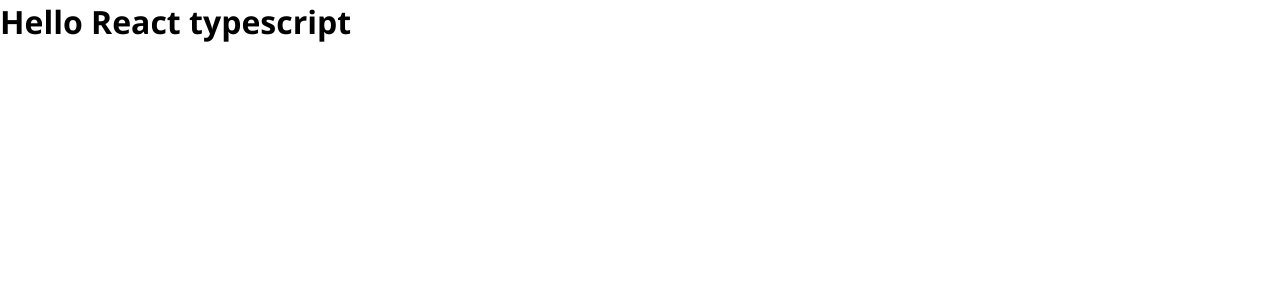
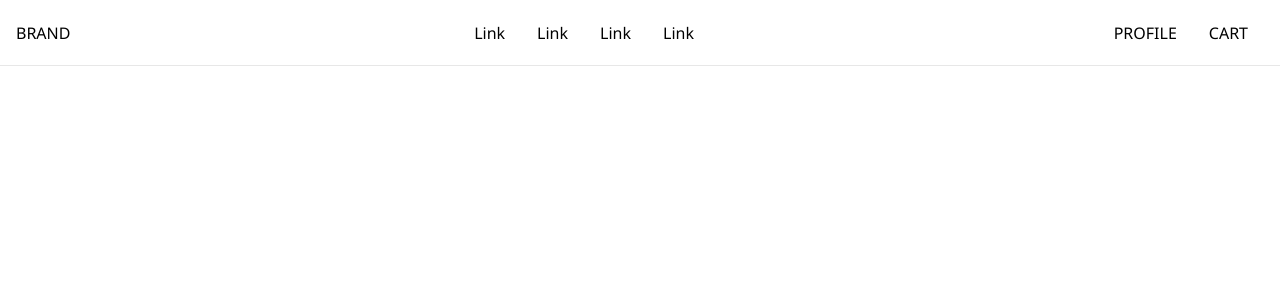
Before and after one commit to amazinglynormal/e-comm-project, a React app: page / in a window 1280 px wide. Shown: the top 300 px of the page. Built offline with nearby package versions, Linux system fonts and the light colour scheme.

Commit message:
Add basic responsive navbar

```diff
--- a/src/App.tsx
+++ b/src/App.tsx
@@ -1,3 +1,9 @@
+import { Navbar } from "./components/Navbar";
+
 export const App = () => {
-  return <h1>Hello React typescript</h1>;
+  return (
+    <>
+      <Navbar />
+    </>
+  );
 };
--- /dev/null
+++ b/src/components/Navbar.tsx
@@ -0,0 +1,39 @@
+import { Menu } from "react-feather";
+import { IconButton } from "./IconButton";
+import styles from "./navbar.module.css";
+
+export const Navbar = () => {
+  return (
+    <div className={styles.navbar}>
+      <div>
+        <p>BRAND</p>
+      </div>
+      <nav className={styles.desktopNavLinks}>
+        <a href="#" className={styles.navLink}>
+          Link
+        </a>
+        <a href="#" className={styles.navLink}>
+          Link
+        </a>
+        <a href="#" className={styles.navLink}>
+          Link
+        </a>
+        <a href="#" className={styles.navLink}>
+          Link
+        </a>
+      </nav>
+      <div>
+        <div className={styles.desktopRight}>
+          <p>PROFILE</p>
+          <p>CART</p>
+        </div>
+        <div className={styles.mobileMenu}>
+          <IconButton
+            icon={<Menu size={24} />}
+            onClickHandler={() => console.log("clicked")}
+          />
+        </div>
+      </div>
+    </div>
+  );
+};
--- /dev/null
+++ b/src/components/navbar.module.css
@@ -0,0 +1,47 @@
+.navbar {
+  display: flex;
+  align-items: center;
+  justify-content: space-between;
+  height: 66px;
+  width: 100%;
+  padding: 0 1rem;
+  border-bottom: 1px solid #e7e7e7;
+}
+
+.desktopNavLinks {
+  display: none;
+}
+
+.desktopRight {
+  display: none;
+}
+
+@media screen and (min-width: 769px) {
+  .desktopNavLinks {
+    display: block;
+  }
+
+  .navLink {
+    text-decoration: none;
+    color: black;
+    margin: 0 1rem;
+  }
+
+  .desktopRight {
+    display: flex;
+  }
+
+  .desktopRight > p {
+    margin: 0 1rem;
+  }
+
+  .mobileMenu {
+    display: none;
+  }
+}
+
+@media screen and (min-width: 1440px) {
+  .navbar {
+    padding: 0 2rem;
+  }
+}
```
